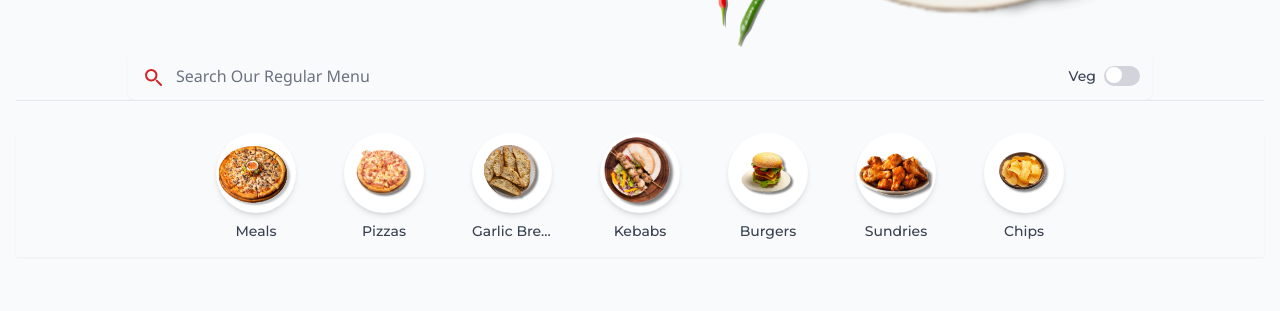
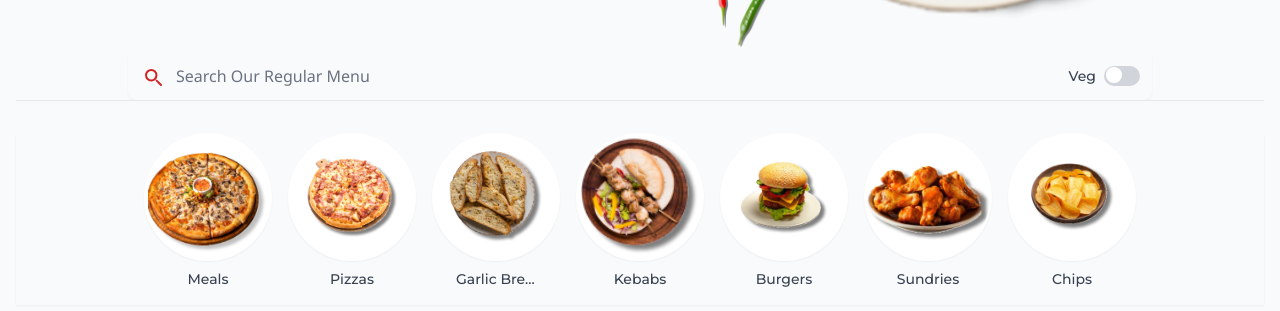
Before and after one commit to Shahid-Afridii/turkish_kebab_pizza_house, a React (Vite) app: page / in a window 1280 px wide. Shown: the part 860-1171 px from the top of the page. Built offline with nearby package versions, Linux system fonts and the light colour scheme.

Commit message:
ui issue fix

```diff
--- a/src/components/HomeBlocks/Categories.jsx
+++ b/src/components/HomeBlocks/Categories.jsx
@@ -100,11 +100,11 @@ const CategoryCarousel = () => {
           <motion.div
             key={category.id}
             onClick={() => handleCategoryClick(category.id)}
-            className={`flex flex-col items-center justify-center w-20 sm:w-24 lg:w-28 cursor-pointer rounded-full`}
+            className={`flex flex-col items-center justify-center w-20 sm:w-32 lg:w-32 cursor-pointer rounded-full`}
             whileHover={{ scale: 1.05 }}
           >
             <div
-              className={`flex items-center justify-center w-14 h-14 sm:w-16 sm:h-16 lg:w-20 lg:h-20 overflow-hidden rounded-full shadow-md bg-white ${
+              className={`flex items-center  justify-center w-14 h-14 sm:w-16 sm:h-16 lg:w-32 lg:h-32 overflow-hidden rounded-full shadow-sm bg-white ${
                 activeCategory === category.id
                   ? "border-2 border-primary shadow-lg"
                   : "border-2 border-transparent"
```
